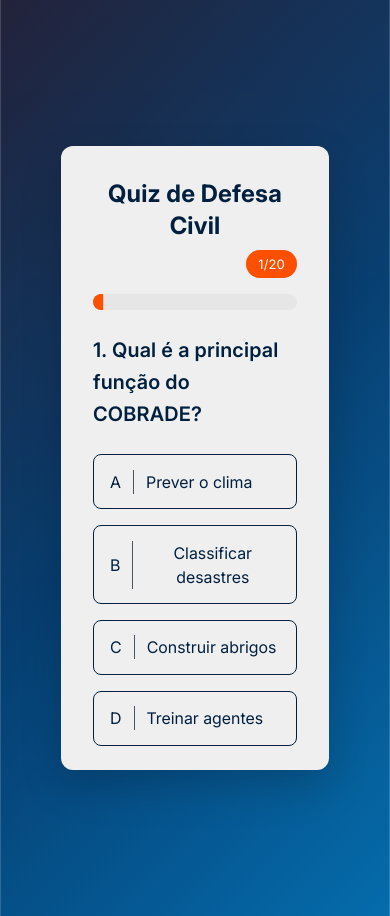
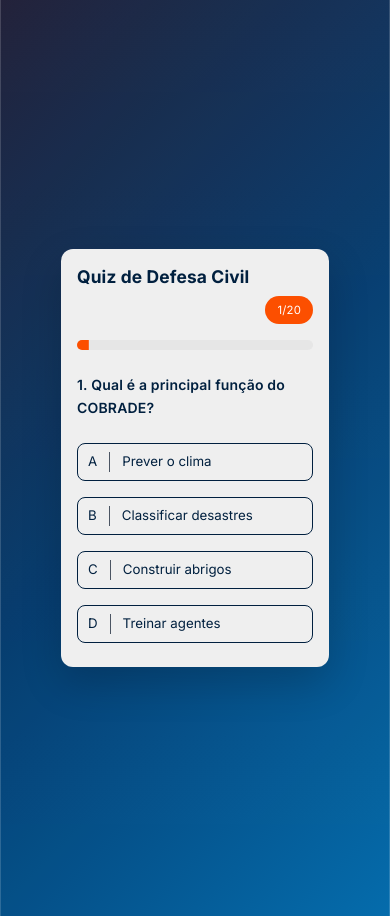
Before and after one commit to pedragah-dc/projeto-defesa-civil-treinamento, a React (Vite) app: page /quiz in a window 390 px wide. Built offline with nearby package versions, Linux system fonts and the light colour scheme.

Commit message:
hotfix-ajustes-responsividade

```diff
--- a/src/index.css
+++ b/src/index.css
@@ -27,6 +27,9 @@
 
   @media (max-width: 1024px) {
     font-size: 16px;
+  }
+  @media (max-width: 600px) {
+    font-size: 14px;
   }
 }
 
@@ -84,6 +87,10 @@ h1 {
     font-size: 36px;
     margin: 20px 0;
   }
+  @media (max-width: 600px) {
+    font-size: 28px;
+    margin: 16px 0;
+  }
 }
 h2 {
   font-size: 24px;
@@ -92,6 +99,9 @@ h2 {
   margin: 0 0 8px;
   @media (max-width: 1024px) {
     font-size: 20px;
+  }
+  @media (max-width: 600px) {
+    font-size: 16px;
   }
 }
 p {
--- a/src/pages/QuizPage.jsx
+++ b/src/pages/QuizPage.jsx
@@ -136,7 +136,7 @@ const QuizPage = () => {
   return (
     <Box sx={{ minHeight: '100vh', display: 'flex', alignItems: 'center', justifyContent: 'center', p: 3 }}>
       <Card sx={{ width: '100%', maxWidth: 760, borderRadius: 3, boxShadow: '0 16px 40px rgba(0,0,0,0.18)' }}>
-        <CardContent sx={{ p: 4 }}>
+        <CardContent sx={{ p: { xs: 2, sm: 3, md: 4 } }}>
           <Box sx={{ display: 'flex', justifyContent: 'space-between', alignItems: 'center', mb: 1, flexWrap: 'wrap', gap: 2 }}>
             <Typography variant="h5" sx={{ color: theme.palette.text.primary, fontWeight: 700 }}>
               Quiz de Defesa Civil
@@ -153,11 +153,13 @@ const QuizPage = () => {
             <LinearProgress
               variant="determinate"
               value={((currentQuestionIndex + 1) / quizQuestions.length) * 100}
-              sx={{ height: 16, borderRadius: 2, backgroundColor: theme.palette.action.hover, '& .MuiLinearProgress-bar': { backgroundColor: theme.palette.primary.main } }}
+              sx={{ height: { xs: 10, sm: 12, md: 16 }, borderRadius: 2, backgroundColor: theme.palette.action.hover, '& .MuiLinearProgress-bar': { backgroundColor: theme.palette.primary.main } }}
             />
           </Box>
-
-          <Typography variant="h6" sx={{ mb: 3, color: theme.palette.text.primary, fontWeight: 600, textAlign: 'left' }}>
+            <Typography
+              variant="h6"
+              sx={{ mb: 3, color: theme.palette.text.primary, fontWeight: 600, textAlign: 'left', fontSize: { xs: '1rem', sm: '1.05rem', md: '1.15rem' } }}
+            >
               {currentQuestion.id}. {currentQuestion.question}
             </Typography>
 
@@ -166,7 +168,7 @@ const QuizPage = () => {
                 component="img"
                 src={currentQuestion.image}
                 alt={`Imagem da pergunta ${currentQuestion.id}`}
-              sx={{ maxHeight: 120, objectFit: 'contain', mb: 3, borderRadius: 2 }}
+                sx={{ width: '100%', maxHeight: { xs: 120, sm: 220, md: 360 }, objectFit: 'contain', mb: 3, borderRadius: 2 }}
               />
             )}
 
@@ -185,11 +187,12 @@ const QuizPage = () => {
                   onClick={() => handleAnswer(option)}
                   sx={{
                     justifyContent: 'flex-start',
-                    py: 1.8,
-                    px: 2,
+                    py: { xs: 1, sm: 1.4 },
+                    px: { xs: 1.25, sm: 2 },
                     textTransform: 'none',
                     borderRadius: 2,
                     fontWeight: 600,
+                    fontSize: { xs: '0.95rem', sm: '1rem' }
                   }}
                 >
                   <Box sx={{ display: 'flex', alignItems: 'center', gap: 1.5 }}>
@@ -287,7 +290,7 @@ const QuizPage = () => {
                 variant="contained"
                 onClick={handleNext}
                 fullWidth
-                sx={{ minHeight: '46px' }}
+                sx={{ minHeight: { xs: 40, sm: 46 } }}
               >
                 {currentQuestionIndex === quizQuestions.length - 1 ? 'Ver resultado' : 'Próxima pergunta'}
               </Button>
--- a/src/theme/customTheme.js
+++ b/src/theme/customTheme.js
@@ -1,6 +1,6 @@
-import { createTheme } from '@mui/material/styles';
+import { createTheme, responsiveFontSizes } from '@mui/material/styles';
 
-export const theme = createTheme({
+let baseTheme = createTheme({
   palette: {
     // Cor Principal da Marca (Usada em botões principais, destaques, etc)
     primary: {
@@ -56,5 +56,34 @@ export const theme = createTheme({
   },
   typography: {
     fontFamily: '"Inter", "Roboto", "Helvetica", "Arial", sans-serif',
+    // sensible defaults for web apps that will be scaled responsively
+    h1: {
+      fontSize: '2.5rem',
+      '@media (max-width:600px)': {
+        fontSize: '1.6rem'
+      }
+    },
+    h2: {
+      fontSize: '1.5rem',
+      '@media (max-width:600px)': {
+        fontSize: '1.15rem'
+      }
+    },
+    h6: {
+      fontSize: '1.125rem',
+      '@media (max-width:600px)': {
+        fontSize: '0.95rem'
+      }
+    },
+    body1: {
+      fontSize: '1rem',
+      '@media (max-width:600px)': {
+        fontSize: '0.95rem'
+      }
+    }
   },
 });
+
+baseTheme = responsiveFontSizes(baseTheme);
+
+export const theme = baseTheme;
```
Lines whose indentation alone changed are shown as unchanged.
